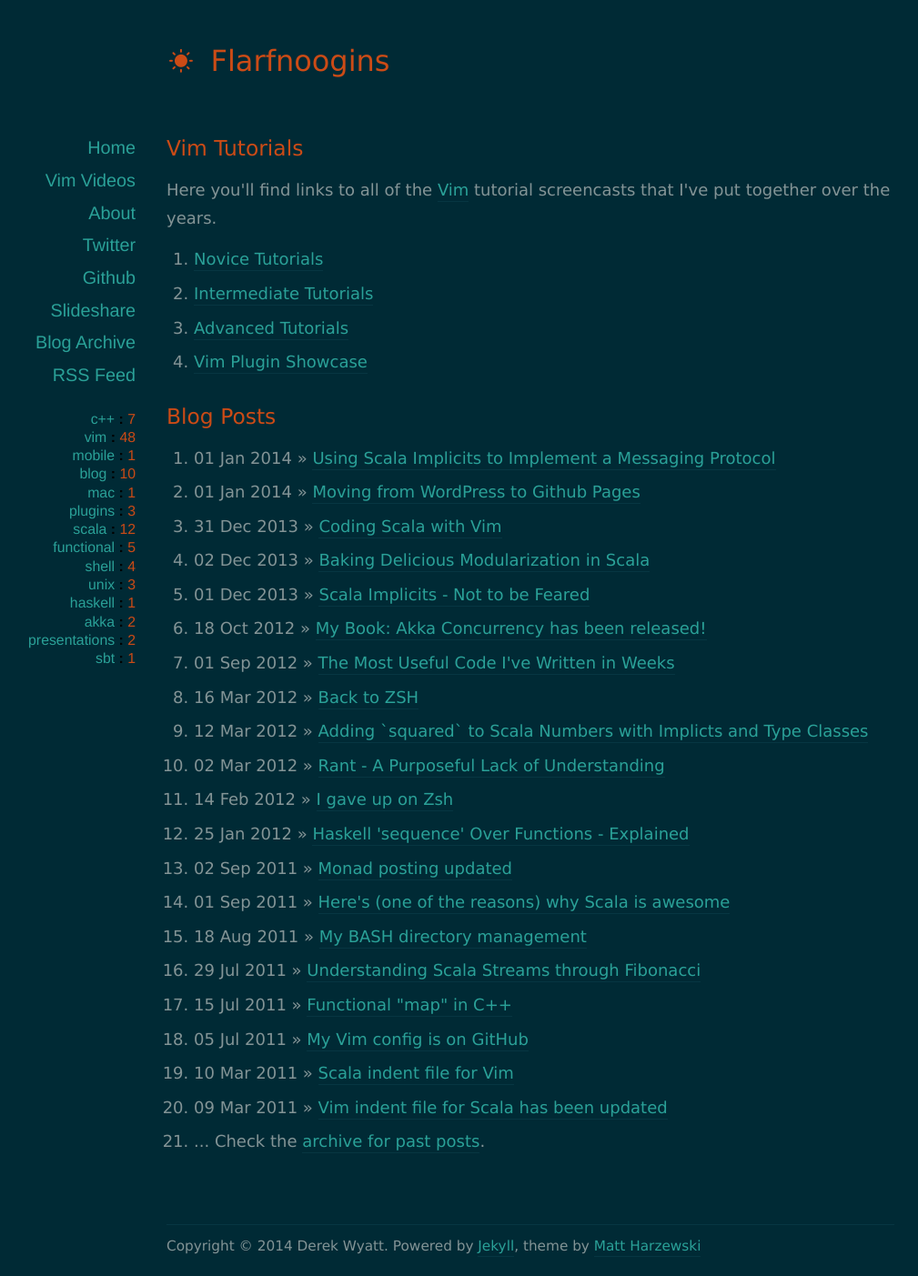
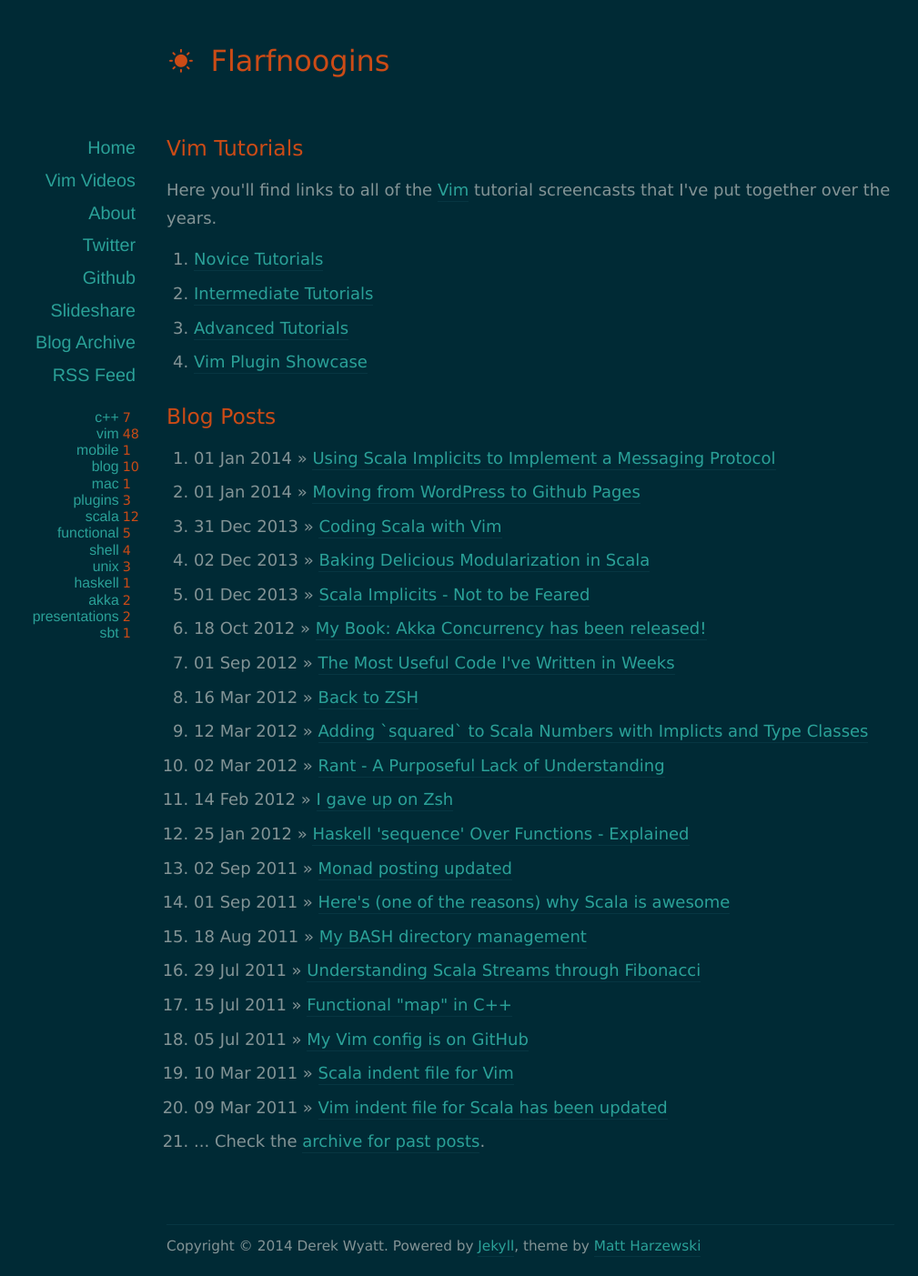
Before and after one commit to derekwyatt/derekwyatt.github.io, a Jekyll site: the page built from index.html, in a window 1280 px wide. Shown: the whole page at 91% size, without its empty margins (57-1066 px from the left). Built offline with Jekyll 4.4.1, drawn with Linux system fonts in a browser that asks for light colours; nearby versions of some CDN libraries; Markdown is read by kramdown in place of the engine named in the settings.

Commit message:
Changed layout of tag/count list

```diff
--- a/_layouts/default.html
+++ b/_layouts/default.html
@@ -31,15 +31,21 @@
           <li><a href="/feed.xml">RSS Feed</a></li>
         </ul>
         {% if site.tags.size > 0 %}
-          <div class="tagnumber">
+          <div class="tags-and-numbers">
+            <table class="tags-and-numbers-table">
+              {% for tag in site.tags %}
+                {% assign tag_name = tag | first %}
+                {% assign tag_posts = site.tags[tag_name] %}
+                <tr>
+                  <td class="tag-name">
+                    <a href="/tags.html#{{tag | first | cgi_encode}}">{{ tag_name }}</a>
+                  </td>
+                  <td class="tag-count">{{ tag_posts.size }}</td>
+                </tr>
+              {% endfor %}
+              </tr>
+            </table>
             <ul>
-            {% for tag in site.tags %}
-              {% assign tag_name = tag | first %}
-              {% assign tag_posts = site.tags[tag_name] %}
-              <li><a href="/tags.html#{{tag | first | cgi_encode}}">
-                {{ tag_name }} <span class=numtagsep>:</span> <span class=numtags>{{ tag_posts.size }}</span>
-              </a></li>
-            {% endfor %}
             </ul>
           </div>
         {% endif %}
--- a/assets/css/colors-dark.css
+++ b/assets/css/colors-dark.css
@@ -59,13 +59,13 @@ code {
   border-bottom: solid #abab96 1px;
 }
 
-.tagnumber .numtags {
-  color: #cb4b16;
+.tags-and-numbers {
+  float: right;
 }
 
-.tagnumber .numtagsep {
-  color: black;
-  font-weight: bold;
+.tags-and-numbers .tags-and-numbers-table .tag-count {
+  color: #cb4b16;
+  text-align: left;
 }
 
 /*** Pygments ***/
--- a/assets/css/style.css
+++ b/assets/css/style.css
@@ -109,7 +109,8 @@ h3 {
   margin-bottom: 1em;
   padding-left: 0.5em;
 }
-.tagnumber {
+
+.tags-and-numbers {
   font-size: 0.8em;
   line-height: 1.2em;
 }
```
